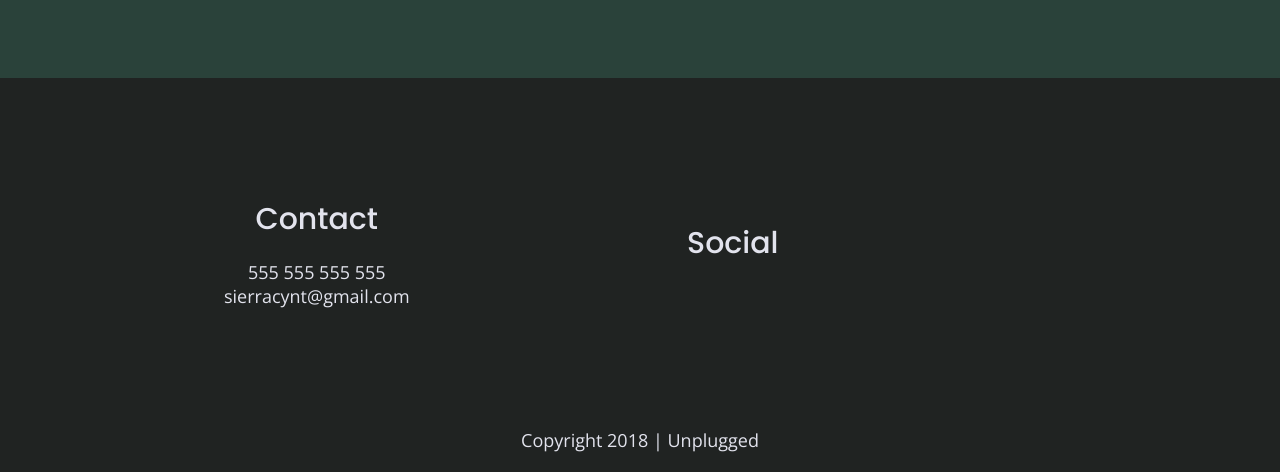
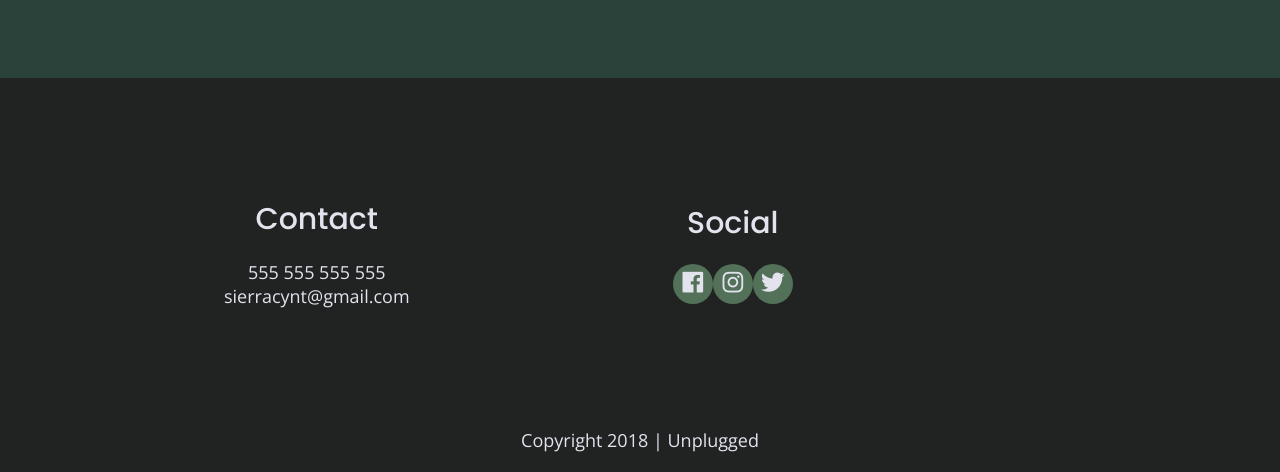
Before and after one commit to cyntsierra/unplugged, a website: page index.html in a window 1280 px wide. Shown: the part 2652-3124 px from the top of the page. Drawn offline with nearby package versions, Linux system fonts and the light colour scheme.

Commit message:
Added social icons

```diff
--- a/css/main.css
+++ b/css/main.css
@@ -239,6 +239,10 @@
   margin-bottom: 50px;
 }
 
+
+footer .copyright {
+  margin: 20px 0;
+}
 footer .social-icons {
   display: flex;
   justify-content: space-around;
@@ -246,13 +250,17 @@
 }
 
 footer .social-icons p {
+  background-color: #527158;
+  border-radius: 50%;
+  width: 40px;
+  height: 40px;
   display: flex;
   justify-content: center;
   align-items: center;
 }
 
-footer .copyright {
-  margin: 20px 0;
+footer .social-icons p i {
+  font-size: 1.3125em;
 }
 
 /* -------------------- Mobile Styles - Homepage -------------------- */
--- a/index.html
+++ b/index.html
@@ -148,9 +148,9 @@
             <div class="social">
                   <h4> Social</h4>
                     <div class="social-icons">
-                        <p><a href="https://www.facebook.com/cynthiasierra123/" target="_blank"></a></p>
-                        <p><a href="https://www.instagram.com/cyntsierr/" target="_blank"><a/></p>
-                        <p><a href="https://twitter.com/cyntsierra" target="_blank"><a/></p>
+                      <p><a href="https://www.facebook.com/cynthiasierra123/" target="_blank"><i class="fab fa-facebook"></i></a></p>
+                      <p><a href="https://www.instagram.com/cyntsierr/" target="_blank"><i class="fab fa-instagram"></i><a/></p>
+                      <p><a href="https://twitter.com/cyntsierra" target="_blank"><i class="fab fa-twitter"></i><a/></p>
                     </div>
             </div>          <!-- other social links here -->
         </div> <!-- footer content ends -->
```
